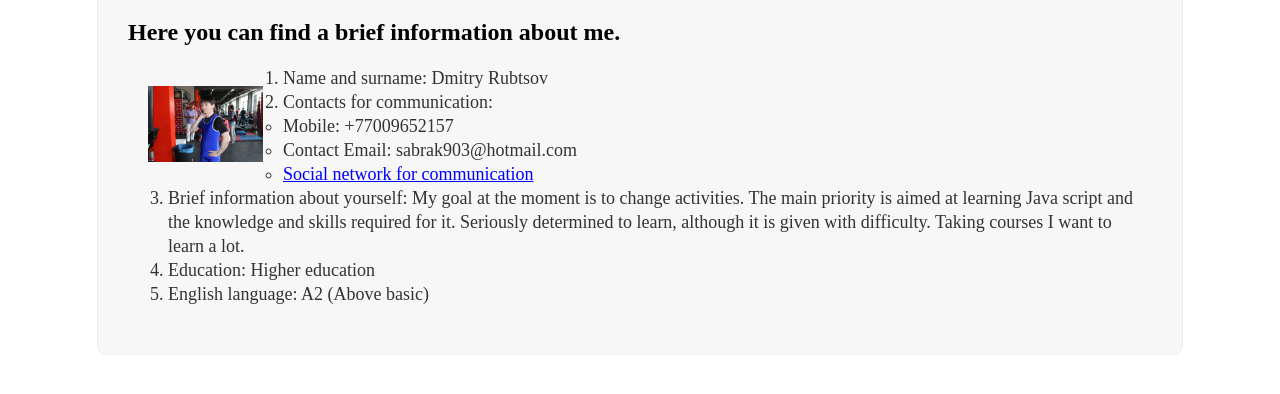
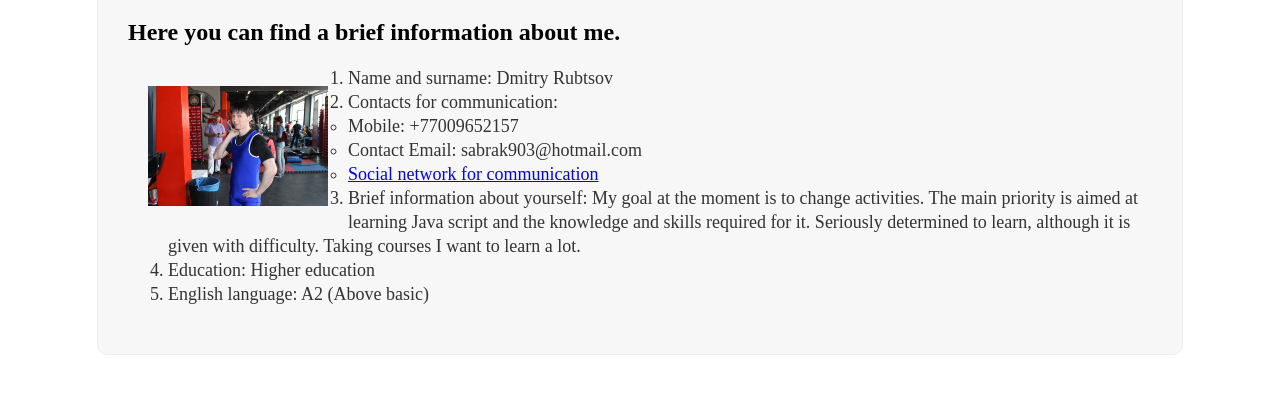
Before and after one commit to sabrak903/rsschool-cv, a plain HTML site: page index.html in a window 1280 px wide. Shown: the part 100-494 px from the top of the page. Drawn offline with Linux system fonts and the light colour scheme.

Commit message:
feat img size

```diff
--- a/index.html
+++ b/index.html
@@ -16,8 +16,8 @@
         class="picture"
         src="RfZl7fim1wU.jpg"
         alt="Photo"
-        width="115"
-        height="auto"
+        width="180"
+        height="120"
       />
 
       <ol class="list">
@@ -27,7 +27,11 @@
           <ul>
             <li>Mobile: +77009652157</li>
             <li>Contact Email: sabrak903@hotmail.com</li>
-            <li><a class="link" href="https://vk.com/id50929120">Social network for communication</a></li>
+            <li>
+              <a class="link" href="https://vk.com/id50929120"
+                >Social network for communication</a
+              >
+            </li>
           </ul>
         </li>
         <li>
```
Also changed, not shown: style.css (indentation only).
